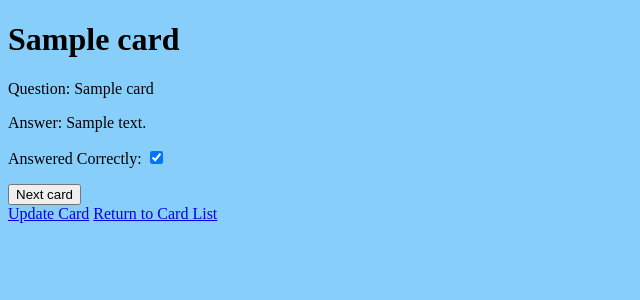
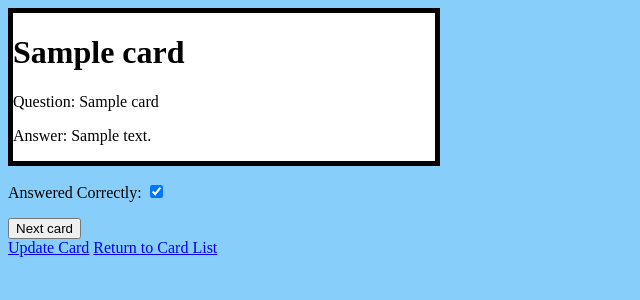
Before and after one commit to Momentum-Team-20/django-flashcards-team-bubbles, a Django app: page /card/1/ in a window 1280 px wide. Shown: the top 300 px of the page, without its empty margins (0-640 px from the left). Run offline with Django 4.2, Linux system fonts and the light colour scheme; a user stored in the database is signed in; tables that the repository leaves empty hold one stand-in row (values such as "Sample post").

Commit message:
Added minimal formatting to the cards
Co-authored by: jmatthews64 jon.matthews64@gmail.com
Co-authored by: jqs787 qjoseantonio@gmail.com

```diff
--- a/static/styles.css
+++ b/static/styles.css
@@ -1,5 +1,10 @@
 body { background-color: lightskyblue ;
 
+}
 
-
+.cardWrapper {
+    border: solid thick black;
+    background-color: white;
+    width: 33vw;
+    height: auto;
 }
--- a/study_with_cards/templates/card_details.html
+++ b/study_with_cards/templates/card_details.html
@@ -1,10 +1,11 @@
 {% extends 'base.html' %}
 {% block content %}
 
-
-<h1>{{ card.name }}</h1>
-<p>Question: {{ card.question }}</p>
-<p>Answer: {{ card.answer }}</p>
+<div class="cardWrapper">
+  <h1>{{ card.name }}</h1>
+  <p>Question: {{ card.question }}</p>
+  <p>Answer: {{ card.answer }}</p>
+</div>
   <form action="" method="post">
     {% csrf_token %}
     {{ form.as_p }}
```
